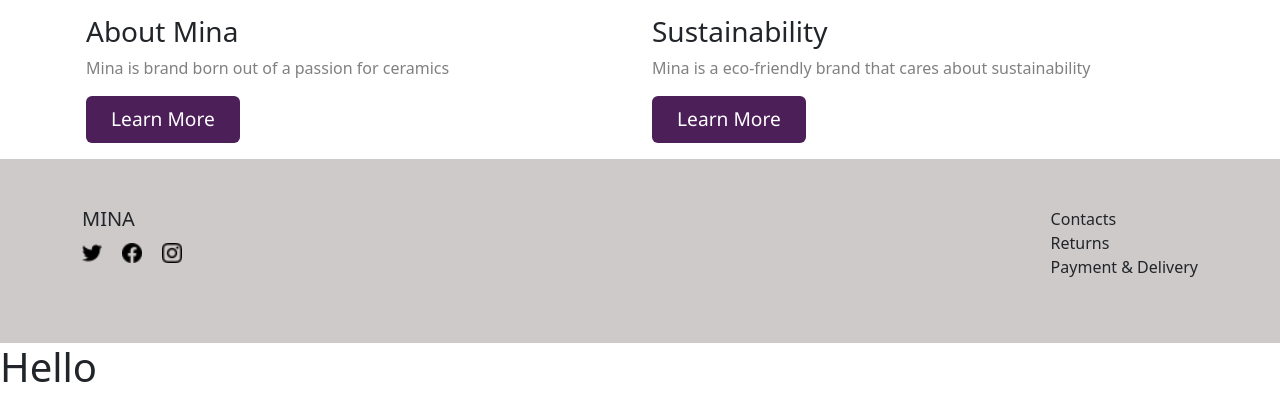
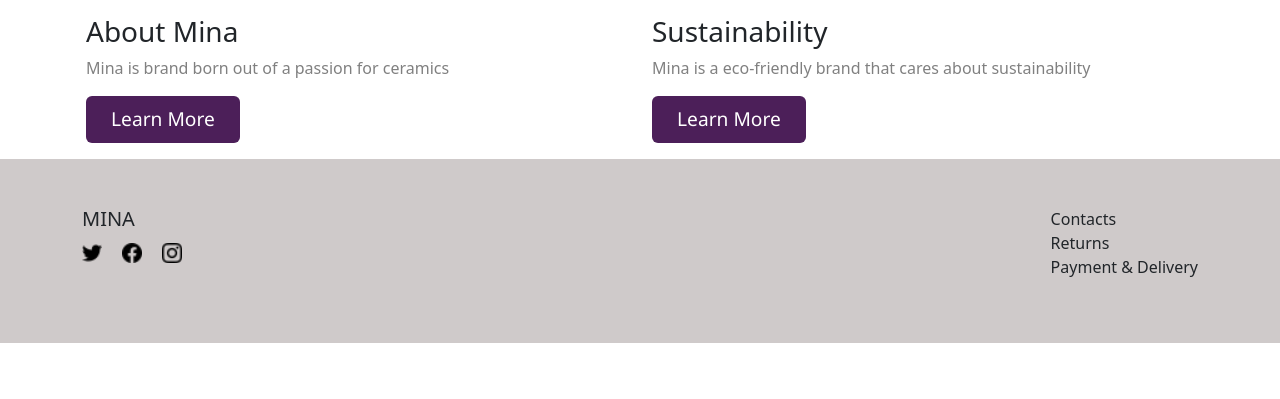
Before and after one commit to VArun2206/Projects, a plain HTML site: page index.html in a window 1280 px wide. Shown: the part 1782-2181 px from the top of the page. After the commit the page ends 2125 px from the top, so only its background shows below. Drawn offline with nearby package versions, Linux system fonts and the light colour scheme.

Commit message:
Committe

```diff
--- a/index.html
+++ b/index.html
@@ -178,8 +178,5 @@
       </div>
 
     </footer>
-    <footer>
-      <h1>Hello</h1>
-    </footer>
 </body>
 </html>
```
Also changed, not shown: i.html (deleted).
